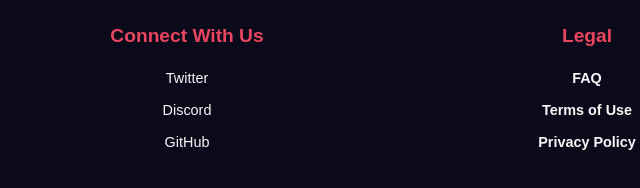
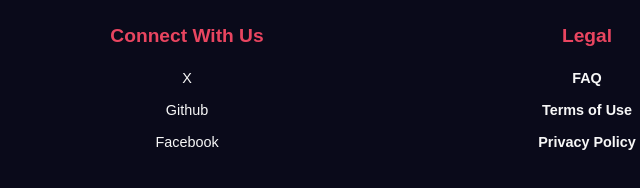
Before and after one commit to Foxminer-web/Foxminer, a website: page installers.html in a window 1280 px wide. Shown: the part 1470-1658 px from the top of the page, 453-1093 px from the left. Drawn offline with Linux system fonts and the light colour scheme.

Commit message:
Update installers.html

```diff
--- a/installers.html
+++ b/installers.html
@@ -168,9 +168,9 @@
             </div>
             <div class="footer-section social-links">
                 <h3>Connect With Us</h3>
-                <a href="https://twitter.com/foxminer" target="_blank">Twitter</a>
-                <a href="https://discord.gg/foxminer" target="_blank">Discord</a>
-                <a href="https://github.com/foxminer-web" target="_blank">GitHub</a>
+                <a href="https://x.com/Foxminer_team" target="_blank">X</a>
+                <a href="https://github.com/Foxminer-web/Foxminer" target="_blank">Github</a>
+                <a href="https://www.facebook.com/profile.php?id=61575026670012" target="_blank">Facebook</a>
             </div>
             <div class="footer-section legal-links">
                 <h3>Legal</h3>
```
